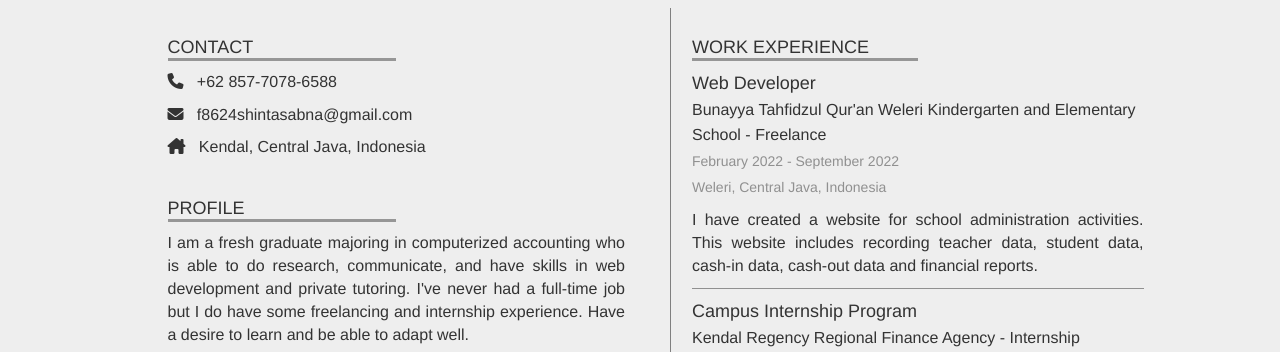
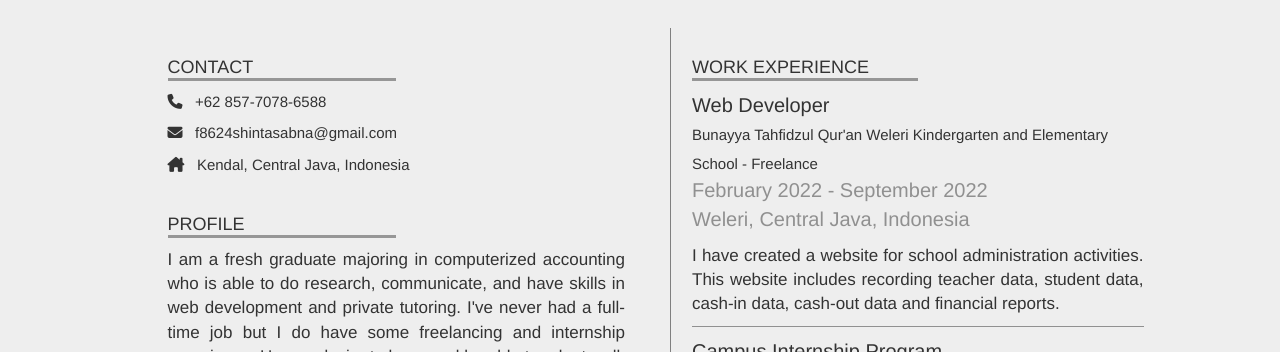
Before and after one commit to shintasabnakartika/shintasabnakartika.github.io, a plain HTML site: page index.html in a window 1280 px wide. Shown: the part 598-950 px from the top of the page. Drawn offline with Linux system fonts and the light colour scheme.

Commit message:
mengubah isi

```diff
--- a/css/style.css
+++ b/css/style.css
@@ -62,7 +62,7 @@ hr {
 .about {
   min-height: 1650px;
   margin-top: 0;
-  padding-top: 5rem;
+  padding-top: 5em;
   background-color: #eee;
 }
 
@@ -82,16 +82,16 @@ hr {
 
 .profil {
   text-align: justify;
-  font-size: 16px;
+  font-size: 17px;
+}
+
+.namasekolah {
+  font-size: 20px;
+  font-weight: 400;
 }
 
 .jurusan {
-  font-size: 16px;
-  font-weight: 400;
-}
-
-.namasekolah {
-  font-size: 18px;
+  font-size: 15px;
   font-weight: 400;
 }
 
@@ -100,7 +100,7 @@ hr {
 }
 
 .tahun {
-  font-size: 1.4rem;
+  font-size: 2rem;
   color: rgb(144, 144, 144);
 }
 
@@ -141,7 +141,7 @@ hr {
 .portfolio {
   /* background-color: #eee; */
   min-height: 1225px;
-  padding-top: 5rem;
+  padding-top: 5em;
   padding-bottom: 2em;
 }
 
@@ -163,7 +163,7 @@ hr {
 /* CONTACT */
 .contact {
   min-height: 800px;
-  padding-top: 5rem;
+  padding-top: 5em;
   background-color: #eee;
 }
 /* AKHIR CONTACT */
```
